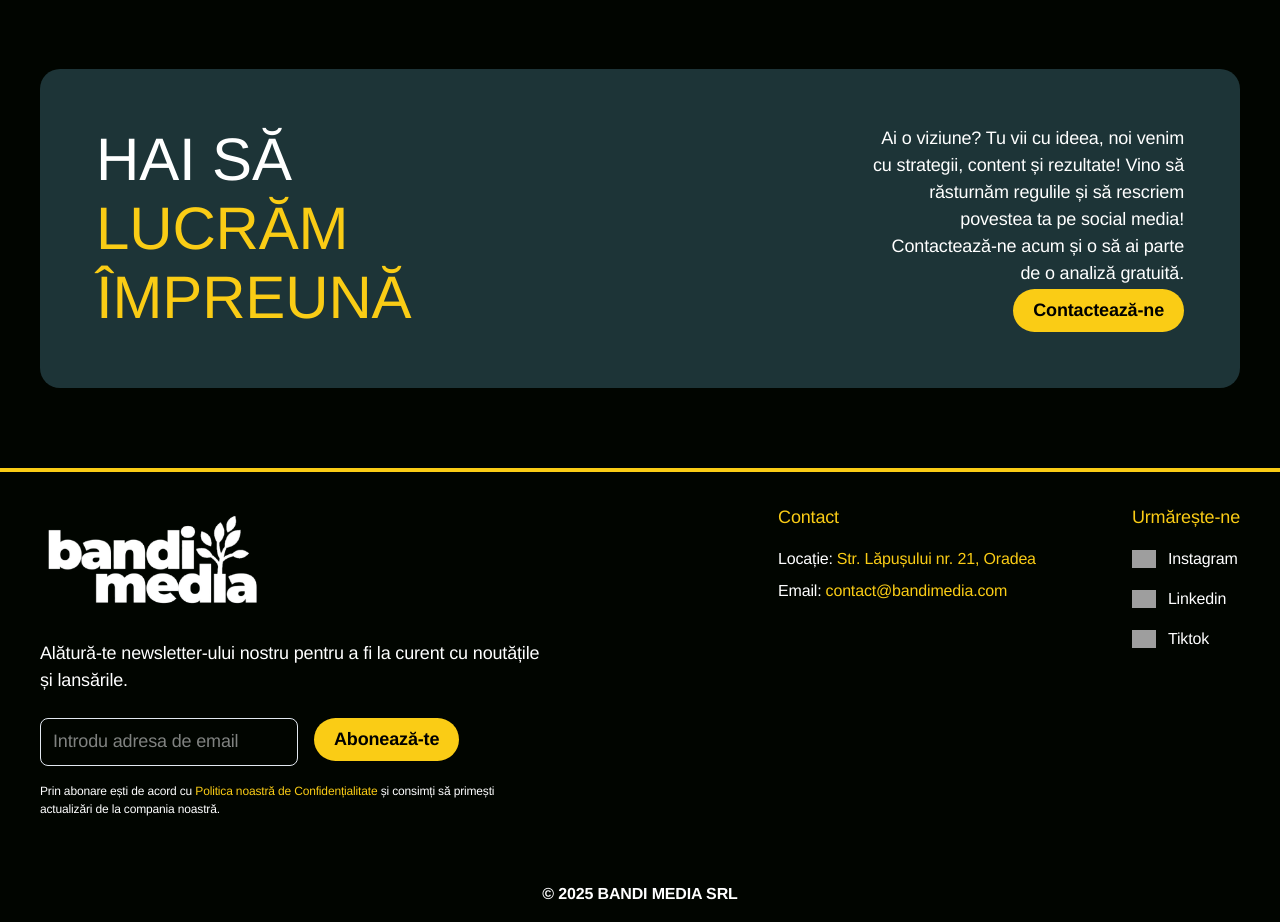
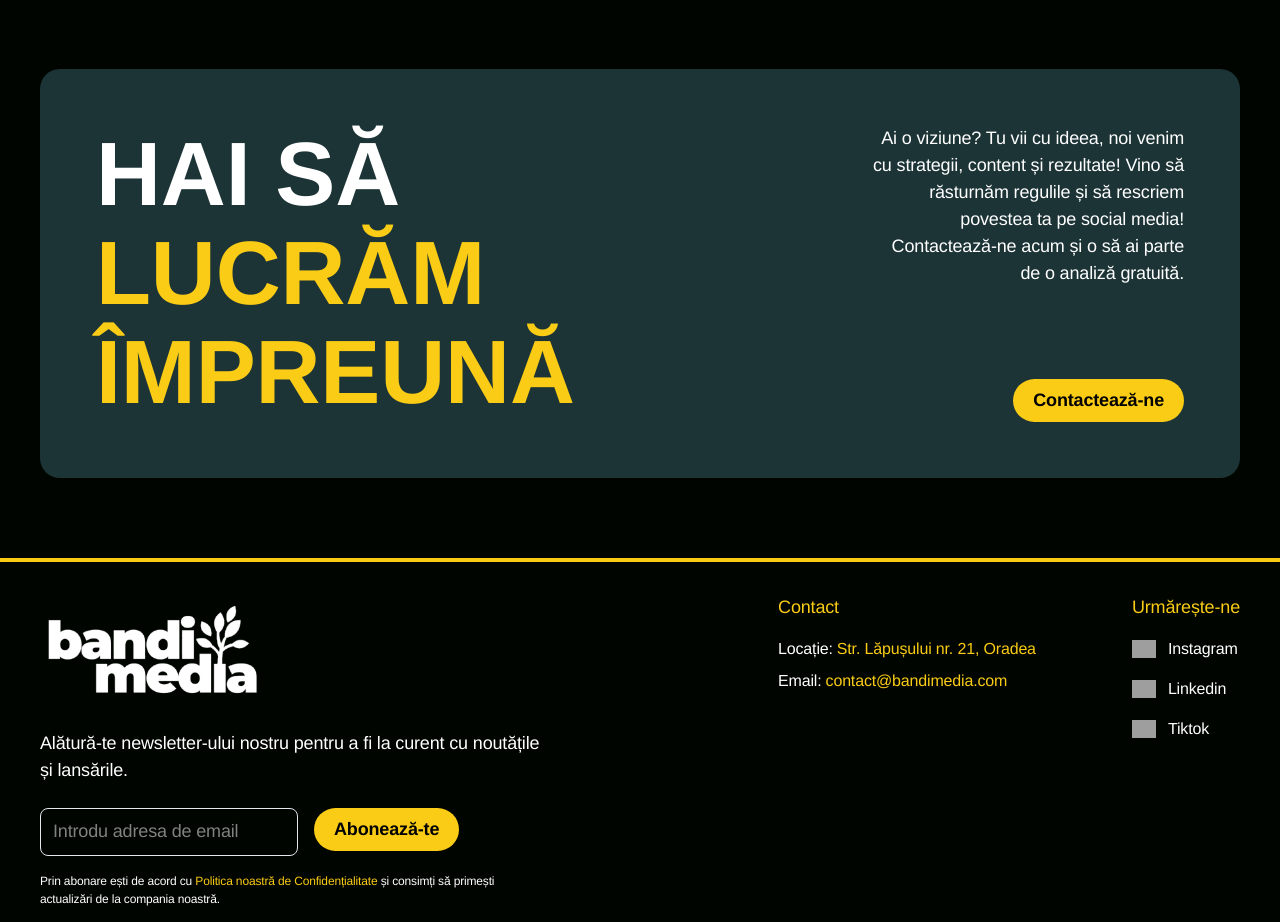
Before and after one commit to ghefraim/bandimedia-website, a Next.js app: page / in a window 1280 px wide. Shown: the part 7620-8542 px from the top of the page. Built offline with nearby package versions, Linux system fonts and the light colour scheme; grey boxes are pictures that could not be loaded.

Commit message:
undo cta seciton title styling HAI SA...

```diff
--- a/src/components/sections/CTASection.tsx
+++ b/src/components/sections/CTASection.tsx
@@ -8,8 +8,8 @@ export default function CTASection() {
         <div className="box-border max-w-[1312px] w-full mx-auto">
           <div className="bg-[var(--brand-green-light)] box-border gap-x-6 flex flex-col gap-y-6 p-6 rounded-[20px] md:gap-x-20 md:flex-row md:gap-y-20 md:p-14">
             <div className="box-border w-full md:w-[692px]">
-              <h2 className="text-[40px] box-border leading-[44px] md:text-[60px] md:leading-[69px] font-normal">
-                HAI SĂ <span className="text-[var(--brand-yellow)]"><br/>LUCRĂM <br /> ÎMPREUNĂ</span>
+              <h2 className="text-[40px] box-border leading-[44px] md:text-[90px] md:leading-[99px]">
+                HAI SĂ <span className="text-[var(--brand-yellow)]">LUCRĂM <br /> ÎMPREUNĂ</span>
               </h2>
             </div>
             <div className="items-start box-border gap-x-6 flex basis-[0%] flex-col grow justify-between gap-y-6 text-left font-poppins md:items-end md:gap-x-[normal] md:gap-y-[normal] md:text-right">
```
